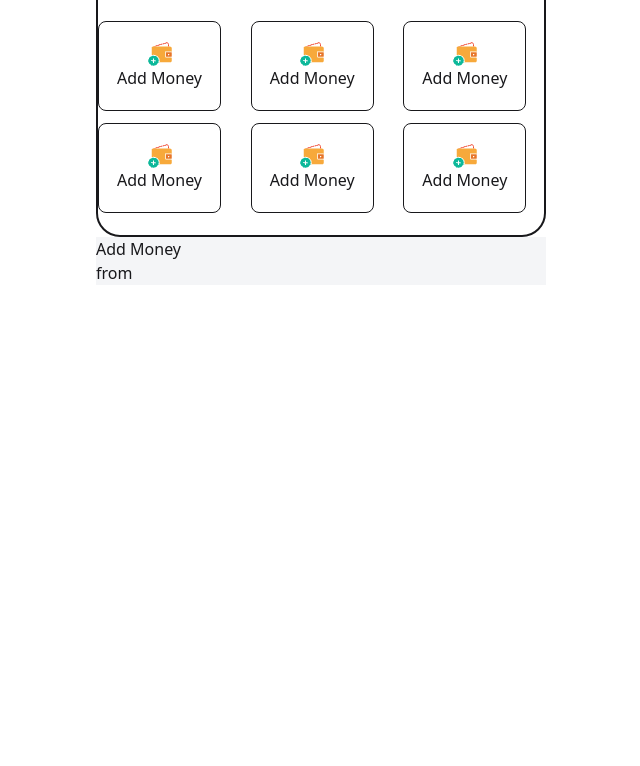
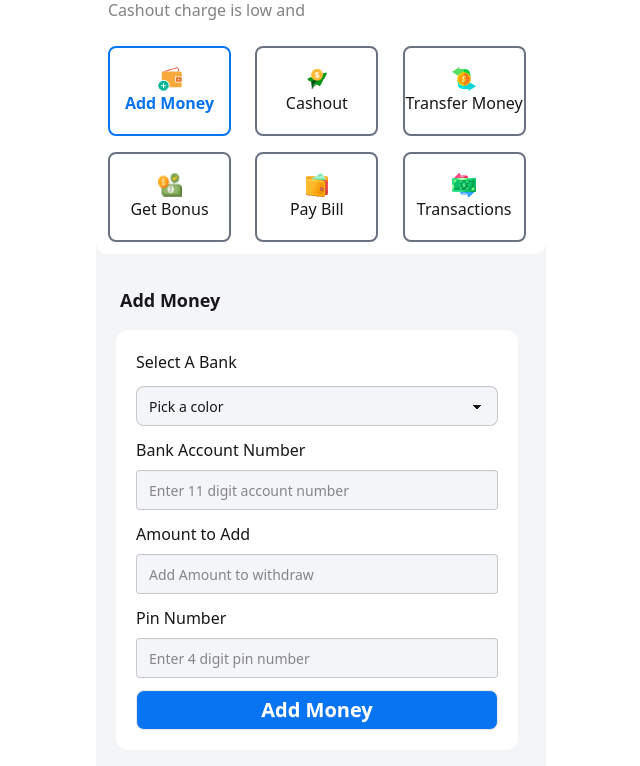
Before and after one commit to souravhalder-dev/bank, a plain HTML site: page home.html in a window 1280 px wide. Shown: the part 203-969 px from the top of the page, without its empty margins (319-959 px from the left). Before the commit the page ends 800 px from the top, so only its background shows below. Drawn offline with nearby package versions, Linux system fonts and the light colour scheme.

Commit message:
update all home.html

```diff
--- a/home.html
+++ b/home.html
@@ -3,83 +3,123 @@
   <head>
     <meta charset="UTF-8" />
     <meta name="viewport" content="width=device-width, initial-scale=1.0" />
-    <title>🔥 Welcome to Payooo!</title>
+    <title>Document</title>
     <link
       href="https://cdn.jsdelivr.net/npm/daisyui@5"
       rel="stylesheet"
       type="text/css"
     />
+    <link rel="stylesheet" href="https://cdnjs.cloudflare.com/ajax/libs/font-awesome/7.0.0/css/all.min.css" integrity="sha512-DxV+EoADOkOygM4IR9yXP8Sb2qwgidEmeqAEmDKIOfPRQZOWbXCzLC6vjbZyy0vPisbH2SyW27+ddLVCN+OMzQ==" crossorigin="anonymous" referrerpolicy="no-referrer" />
     <script src="https://cdn.jsdelivr.net/npm/@tailwindcss/browser@4"></script>
   </head>
-  <body class="w-[450px] h-[86px] mx-auto bg-[#f4f5f7]">
-    <section
-      class="w-[450px] h-[440px] bg-white rounded-tl-none rounded-tr-none rounded-br-[24px] rounded-bl-[24px] border-2"
-    >
-      <nav
-        class="border-b-2 border-b-gray-400 flex justify-between items-center"
-      >
-        <div class="flex justify-center items-center">
-          <img src="./assets/Group.png" alt="" />
+  </head>
+  <body class=" w-[450px] h-full mx-auto  bg-[#f4f5f7]">
+    <header class=" rounded-xl p-3 bg-white border-gray-500">
+        <!-- nav -->
+        <nav class=" flex justify-between items-center border-b-1 border-b-gray-500 p-5">
+             <div class="flex justify-center items-center ">
+                <img class="w-12 h-12" src="./assets/Group.png" alt="">
+                <div> <h1><span>$45000</span></h1>
+                <p>Available Balance</p></div>
+
+             </div>
              <div>
-            <h1 class="font-bold">$ <span class="">45000</span></h1>
-            <p>Available Blance</p>
+            <button class="rounded-lg btn bg-white border border-[rgba(8,8,8,0.1)]"><i class="fa-solid fa-arrow-right-from-bracket rotate-180"></i>Log Out</button>
              </div>
+        </nav>
+        <!-- text -->
+         <div class="mt-8">
+        <h1 class="font-bold text-2xl">🔥 Welcome to Payooo!</h1>
+        <p class="text-base text-[#08080880] mt-3">Enjoy easy and convenient financial services with us. Cashout charge is low and </p>
+        </div>
+        <!-- cards -->
+        <div class="cards mt-6 grid grid-cols-3 grid-rows-2 gap-4 ">
+            <!-- card -->
+            <div class="card border-2 border-[#0874f2] justify-center items-center w-[123px] h-[90px]">
+                <img class="w-6 h-6" src="./assets/wallet1.png" alt="">
+                <h3 class="text-[#0874f2] font-bold">Add Money</h3>
+            </div>
+            <div class="card border-2 border-gray-500 justify-center items-center w-[123px] h-[90px]">
+                <img class="w-6 h-6" src="./assets/send1.png" alt="">
+                <h3 class="">Cashout </h3>
+            </div>
+            <div class="card border-2 border-gray-500 justify-center items-center w-[123px] h-[90px]">
+                <img class="w-6 h-6" src="./assets/money1.png" alt="">
+                <h3 class="">Transfer Money</h3>
+            </div>
+            <div class="card border-2 border-gray-500 justify-center items-center w-[123px] h-[90px]">
+                <img class="w-6 h-6" src="./assets/bonus1.png" alt="">
+                <h3 class="">Get Bonus</h3>
+            </div>
+            <div class="card border-2 border-gray-500 justify-center items-center w-[123px] h-[90px]">
+                <img class="w-6 h-6" src="./assets/purse1.png" alt="">
+                <h3 class="">Pay Bill</h3>
+            </div>
+            <div class="card border-2 border-gray-500 justify-center items-center w-[123px] h-[90px]">
+                <img class="w-6 h-6" src="./assets/transaction1.png" alt="">
+                <h3 class="">Transactions</h3>
             </div>
 
+        </div>
+    </header>
+    <!-- add money -->
+    <section class="mt-8 h-[480px]">
         <div>
-          <button class="btn">Log Out</button>
+           <h1 class=" font-bold text-lg ml-6">Add Money</h1>
         </div>
-      </nav>
-      <!-- card -->
-      <div class="mt-[32px]">
-        <h1 class="font-bold text-2xl">🔥 Welcome to Payooo!</h1>
-        <p class="text-[#08080880] mt-3">
-          Enjoy easy and convenient financial services with us. Cashout charge
-          is low and
-        </p>
+          <form class="w-[402px] ml-5 mt-4 bg-white p-5 rounded-xl ">
+             <label   for="">Select A Bank</label>
+                 <div>
+                <select class="select w-full bg-[#f4f5f7] rounded-lg mt-3">
+                <option selected>Pick a color</option>
+                  <option>Crimson</option>
+                   <option>Amber</option>
+                      <option>Velvet</option>
+
+                </select>
              </div>
-      <div class="cards grid grid-cols-3 grid-rows-2 gap-3 mt-6">
-        <div
-          class="card w-[123px] h-[90px] border-1 border-1-[#0808081a] justify-center items-center"
+
+             <div class="mt-3">
+        <label for="">Bank Account Number</label>
+        <br />
+        <input
+          type="text"
+          placeholder="Enter 11 digit account number"
+          id="mobile"
+          class="input bg-[#f4f5f7] mt-2 w-full"
+        />
+        <br />
+      </div>
+             <div class="mt-3">
+        <label for="">Amount to Add</label>
+        <br />
+        <input
+          type="text"
+          placeholder="Add Amount to withdraw"
+          id="mobile"
+          class="input bg-[#f4f5f7] mt-2 w-full"
+        />
+        <br />
+      </div>
+             <div class="mt-3">
+        <label for="">Pin Number</label>
+        <br />
+        <input
+          type="text"
+          placeholder="Enter 4 digit pin number"
+          id="mobile"
+          class="input bg-[#f4f5f7] mt-2 w-full"
+        />
+        <br />
+      </div >
+      <button
+        id="login-btn"
+        type="button"
+        class="btn bg-[#0874f2] mt-3 w-full rounded-lg text-white text-xl"
       >
-          <img class="w-6 h-6" src="./assets/wallet1.png" alt="" />
-          <p>Add Money</p>
-        </div>
-        <div
-          class="card w-[123px] h-[90px] border-1 border-1-[#0808081a] justify-center items-center"
-        >
-          <img class="w-6 h-6" src="./assets/wallet1.png" alt="" />
-          <p>Add Money</p>
-        </div>
-        <div
-          class="card w-[123px] h-[90px] border-1 border-1-[#0808081a] justify-center items-center"
-        >
-          <img class="w-6 h-6" src="./assets/wallet1.png" alt="" />
-          <p>Add Money</p>
-        </div>
-        <div
-          class="card w-[123px] h-[90px] border-1 border-1-[#0808081a] justify-center items-center"
-        >
-          <img class="w-6 h-6" src="./assets/wallet1.png" alt="" />
-          <p>Add Money</p>
-        </div>
-        <div
-          class="card w-[123px] h-[90px] border-1 border-1-[#0808081a] justify-center items-center"
-        >
-          <img class="w-6 h-6" src="./assets/wallet1.png" alt="" />
-          <p>Add Money</p>
-        </div>
-        <div
-          class="card w-[123px] h-[90px] border-1 border-1-[#0808081a] justify-center items-center"
-        >
-          <img class="w-6 h-6" src="./assets/wallet1.png" alt="" />
-          <p>Add Money</p>
-        </div>
-      </div>
-    </section>
-    <section class="bg-[#f4f5f7]">
-      <h1>Add Money</h1>
-      <p>from</p>
+        Add Money
+      </button>
+          </form>
     </section>
   </body>
 </html>
```
Lines whose indentation alone changed are shown as unchanged.
